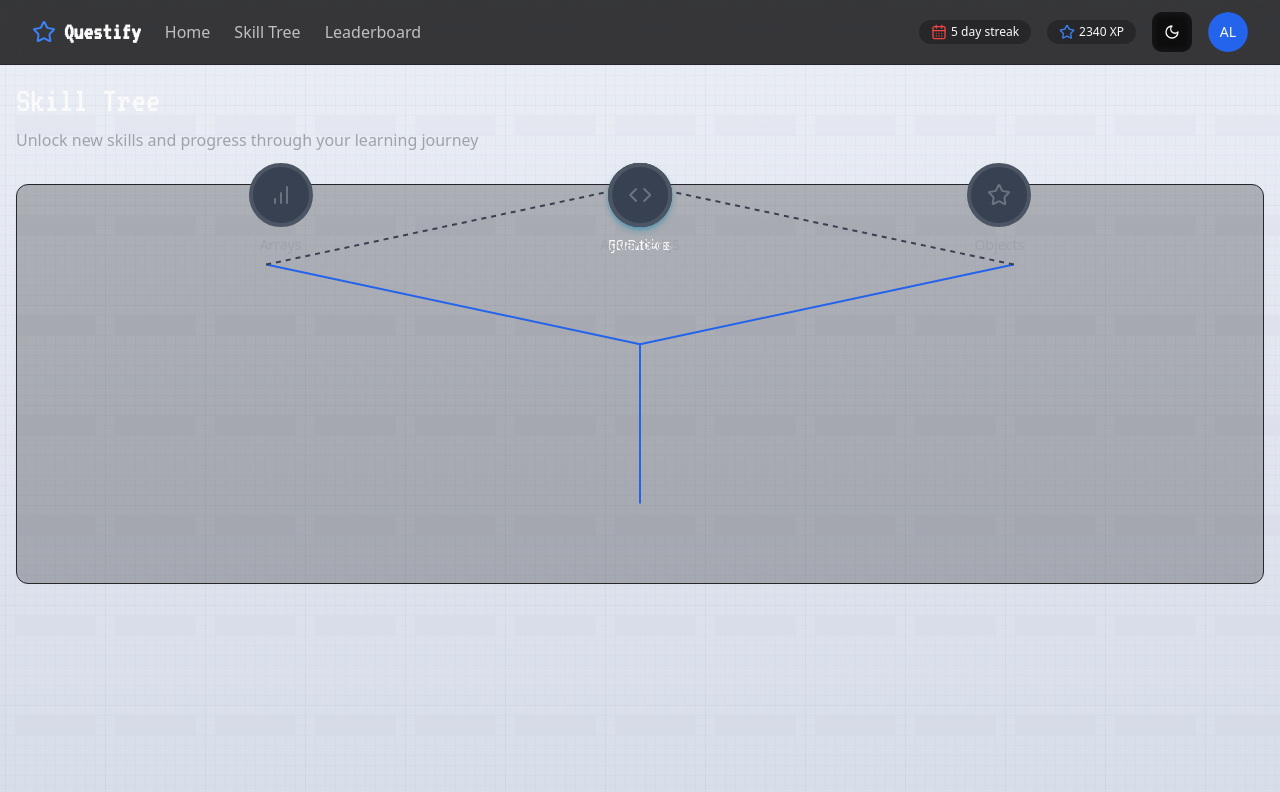
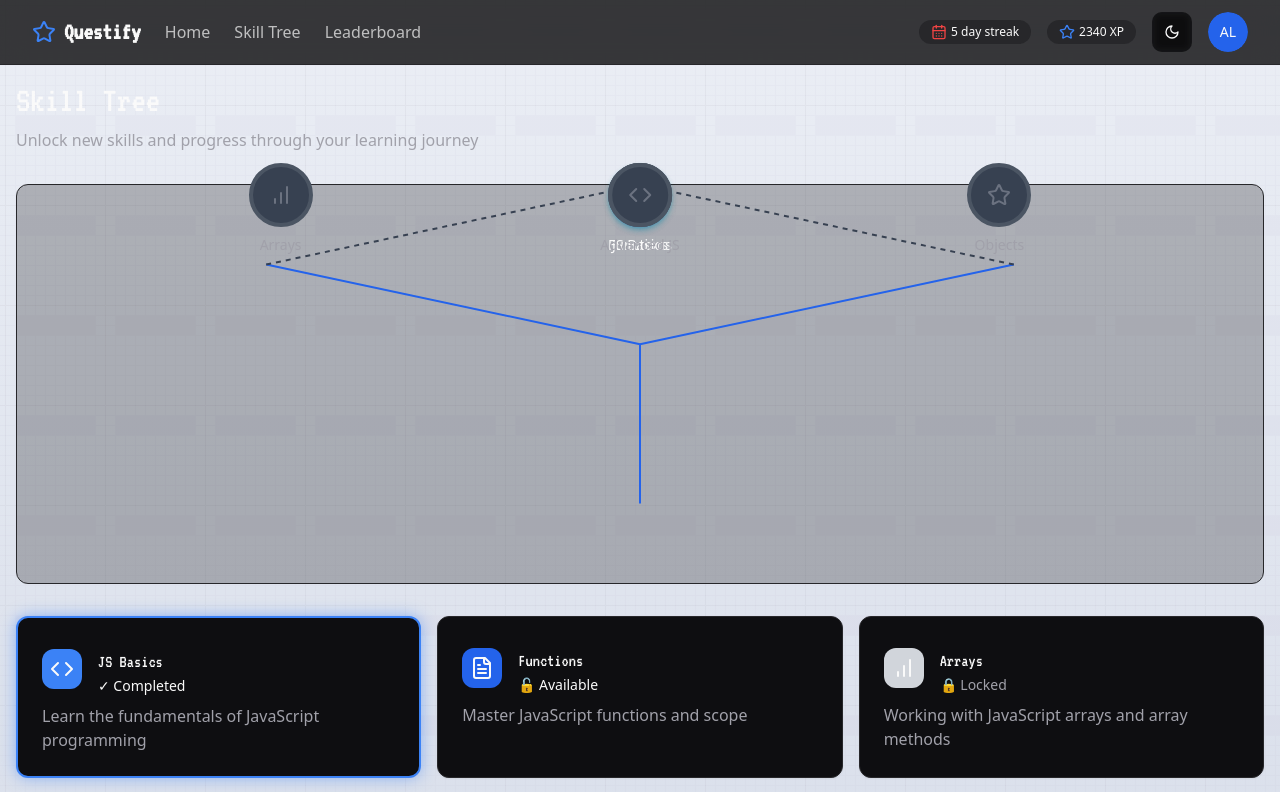
Before and after one commit to nikhil-kthota/questify-code-game-63, a React (Vite) app: page /skill-tree in a window 1280 px wide. Shown: the top 792 px of the page. Built offline with nearby package versions, Linux system fonts and the light colour scheme.

Commit message:
Refactor: Improve SkillTree UI and mission cards
- Enhanced the SkillTree component's UI.
- Implemented mission cards with titles, descriptions, and blue borders for completed missions.

```diff
--- a/src/pages/SkillTreePage.tsx
+++ b/src/pages/SkillTreePage.tsx
@@ -3,7 +3,7 @@ import { useState } from "react";
 import { useNavigate } from "react-router-dom";
 import { Code, Star, FileText, BarChart } from "lucide-react";
 import SkillTreeNode from "@/components/SkillTreeNode";
-import { Card } from "@/components/ui/card";
+import { Card, CardHeader, CardContent } from "@/components/ui/card";
 
 // Type definitions for our skill tree
 type SkillNodeStatus = "locked" | "unlocked" | "completed";
@@ -141,9 +141,43 @@ const SkillTreePage = () => {
         </div>
       </div>
 
-      {/* Skill details panel */}
+      {/* Skills list view */}
+      <div className="grid grid-cols-1 md:grid-cols-2 lg:grid-cols-3 gap-4 mt-8">
+        {skills.map(skill => (
+          <Card
+            key={skill.id}
+            className={`transition-all hover:scale-105 cursor-pointer ${
+              skill.status === 'completed' ? 'border-2 border-blue-500 shadow-[0_0_15px_rgba(59,130,246,0.5)]' : ''
+            }`}
+            onClick={() => handleNodeClick(skill)}
+          >
+            <CardHeader className="flex flex-row items-center gap-4 pb-2">
+              <div className={`p-2 rounded-lg ${
+                skill.status === 'completed' ? 'bg-blue-500' :
+                skill.status === 'unlocked' ? 'bg-primary' : 'bg-gray-300'
+              }`}>
+                {skill.icon}
+              </div>
+              <div>
+                <h3 className="text-lg font-vt323">{skill.name}</h3>
+                <p className={`text-sm ${
+                  skill.status === 'locked' ? 'text-muted-foreground' : ''
+                }`}>
+                  {skill.status === 'completed' ? '✓ Completed' :
+                   skill.status === 'unlocked' ? '🔓 Available' : '🔒 Locked'}
+                </p>
+              </div>
+            </CardHeader>
+            <CardContent>
+              <p className="text-muted-foreground">{skill.description}</p>
+            </CardContent>
+          </Card>
+        ))}
+      </div>
+
+      {/* Selected skill details panel */}
       {selectedSkill && (
-        <Card className="p-6">
+        <Card className="p-6 mt-4">
           <h3 className="text-xl font-vt323 mb-2">{selectedSkill.name}</h3>
           <p className="text-muted-foreground mb-4">{selectedSkill.description}</p>
 
```
